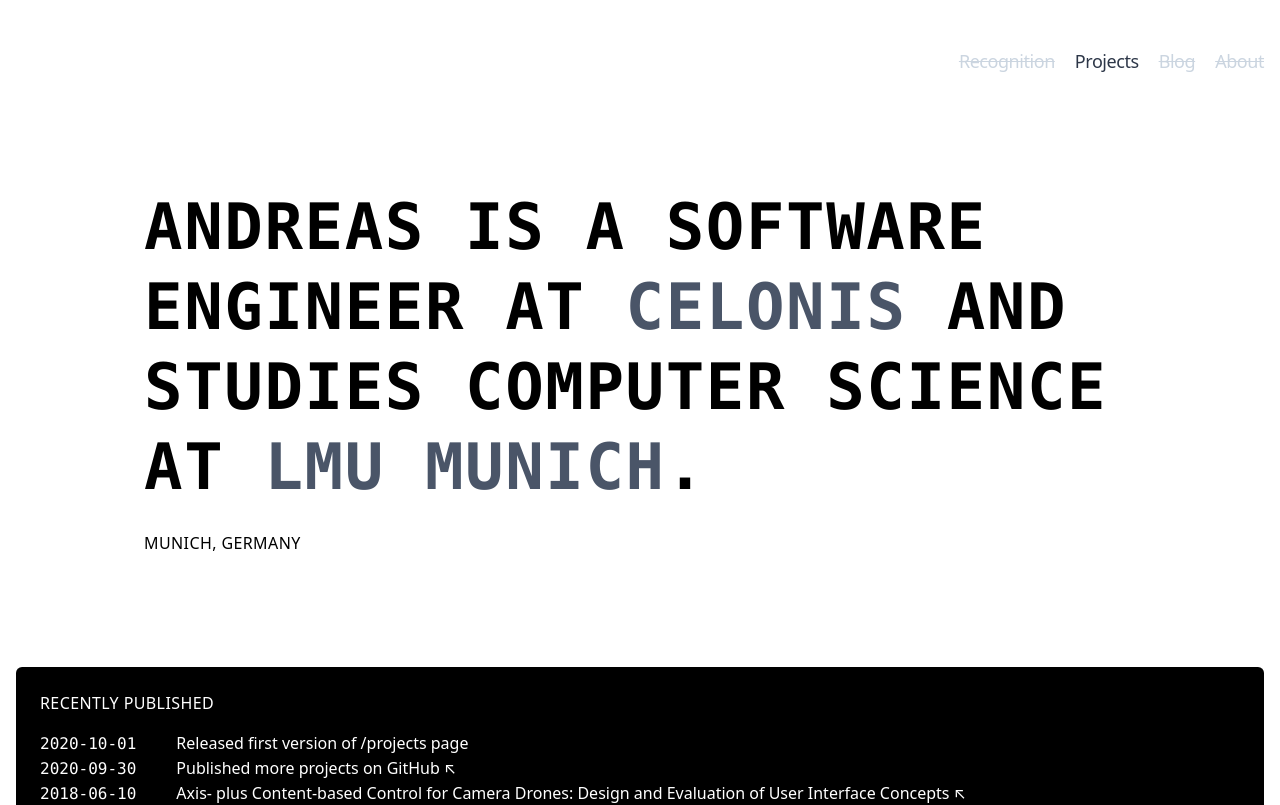
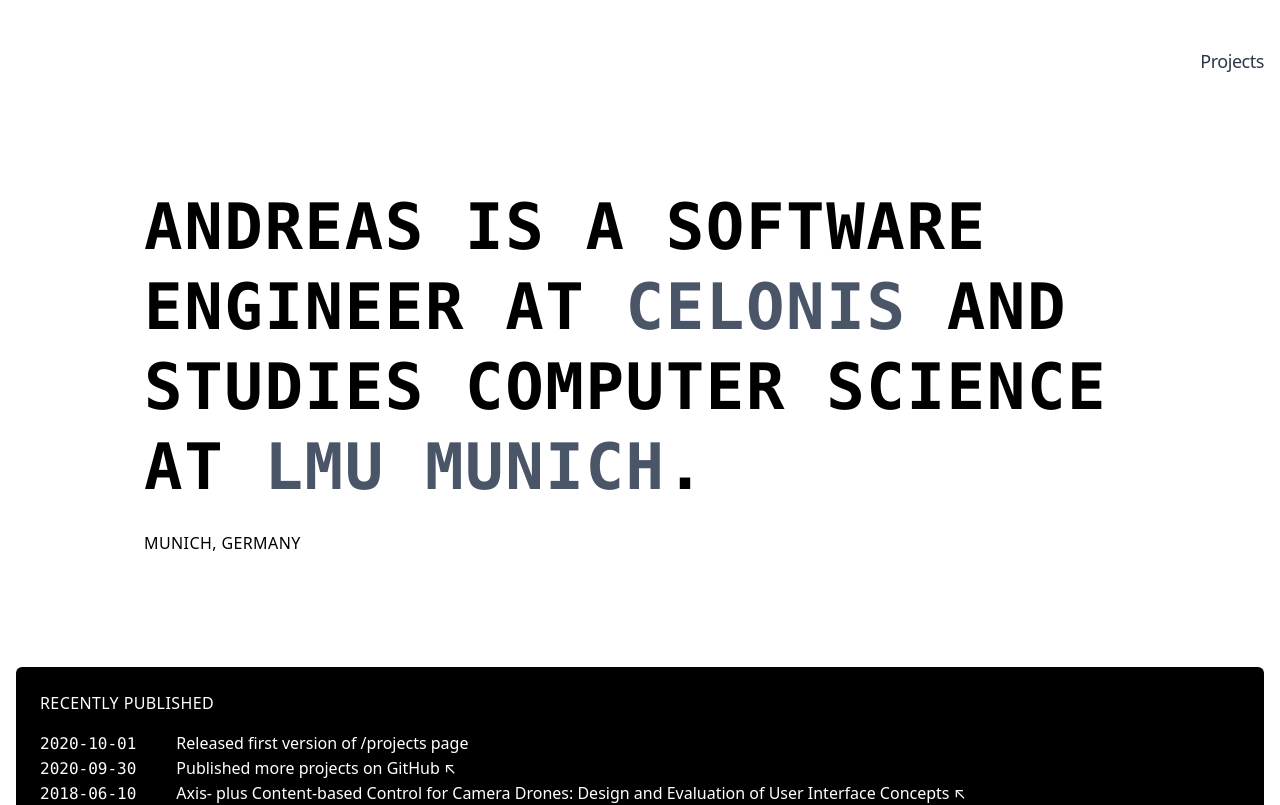
Before and after one commit to ndrsllwngr/andreasellwanger.com, a Next.js app: page / in a window 1280 px wide. Shown: the top 805 px of the page. Built offline with nearby package versions, Linux system fonts and the light colour scheme.

Commit message:
Hide unfinished pages in navigation

```diff
--- a/components/header.js
+++ b/components/header.js
@@ -21,7 +21,7 @@ export const Header = () => {
 
 				<nav className="flex flex-col sm:flex-row flex-wrap justify-end">
 					<Link href="/recognition">
-						<a className="text-gray-400 text-lg tracking-tight font-medium hover:text-gray-500 ml-5 py-1 sm:py-0 line-through">
+						<a className="text-gray-400 text-lg tracking-tight font-medium hover:text-gray-500 ml-5 py-1 sm:py-0 hidden">
 							Recognition
 						</a>
 					</Link>
@@ -35,12 +35,12 @@ export const Header = () => {
 						</a>
 					</Link>
 					<Link href="/blog">
-						<a className="text-gray-400 text-lg tracking-tight font-medium hover:text-gray-500 ml-5 py-1 sm:py-0 line-through">
+						<a className="text-gray-400 text-lg tracking-tight font-medium hover:text-gray-500 ml-5 py-1 sm:py-0 hidden">
 							Blog
 						</a>
 					</Link>
 					<Link href="/about">
-						<a className="text-gray-400 text-lg tracking-tight font-medium hover:text-gray-500 ml-5 py-1 sm:py-0 line-through">
+						<a className="text-gray-400 text-lg tracking-tight font-medium hover:text-gray-500 ml-5 py-1 sm:py-0 hidden">
 							About
 						</a>
 					</Link>
```
